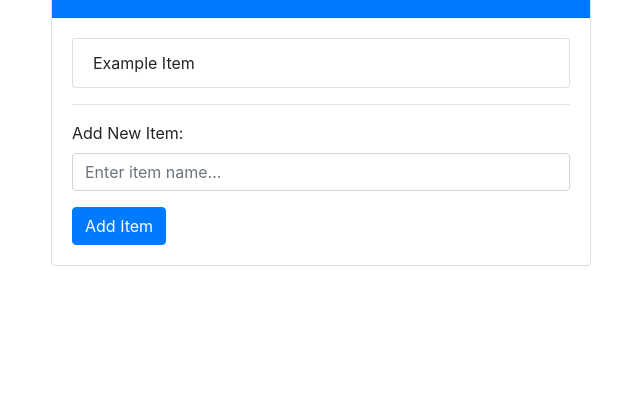
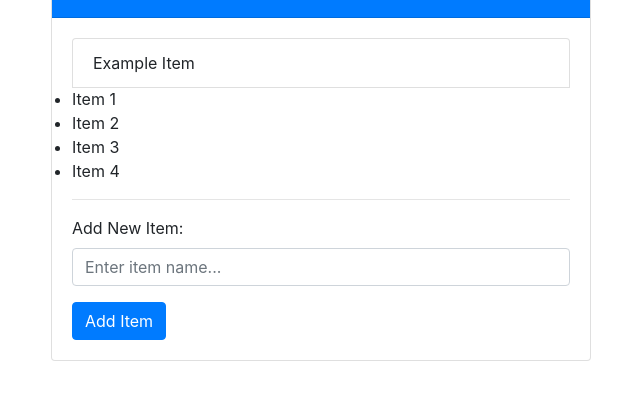
Before and after one commit to iamAkuma/Learning-DOM, a plain HTML site: page index.html in a window 1280 px wide. Shown: the part 93-490 px from the top of the page, without its empty margins (319-959 px from the left). Drawn offline with nearby package versions, Linux system fonts and the light colour scheme.

Commit message:
Second Commit'

```diff
--- a/index.html
+++ b/index.html
@@ -19,6 +19,10 @@
           <div class="card-body">
             <ul class="list-group" id="item-list">
               <li class="list-group-item">Example Item</li>
+              <li>Item 1</li>
+              <li>Item 2</li>
+              <li>Item 3</li>
+              <li>Item 4</li>
             </ul>
             <hr>
             <div class="form-group">
```
Also changed, not shown: dom.js (+87 -3 lines).
